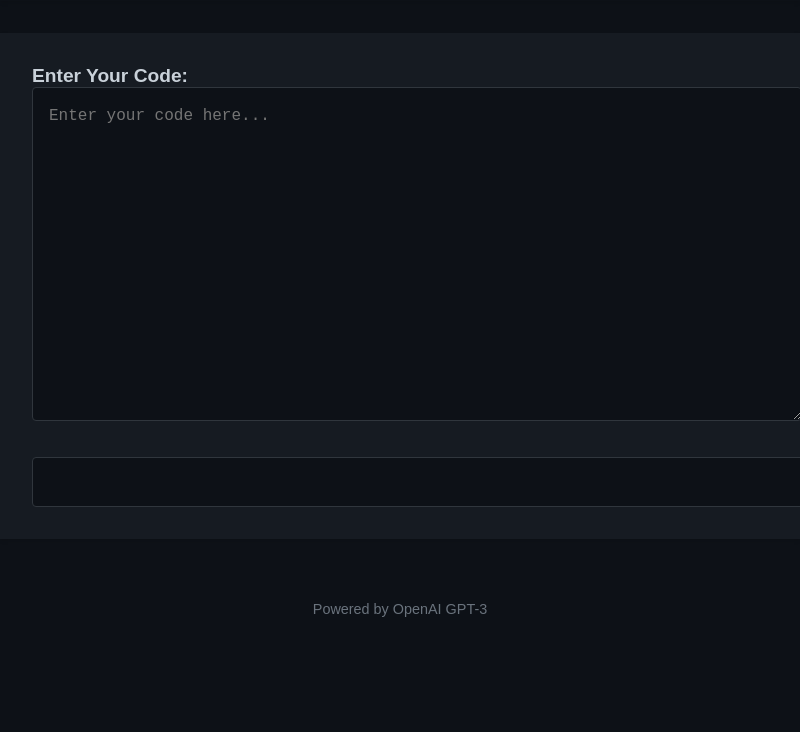
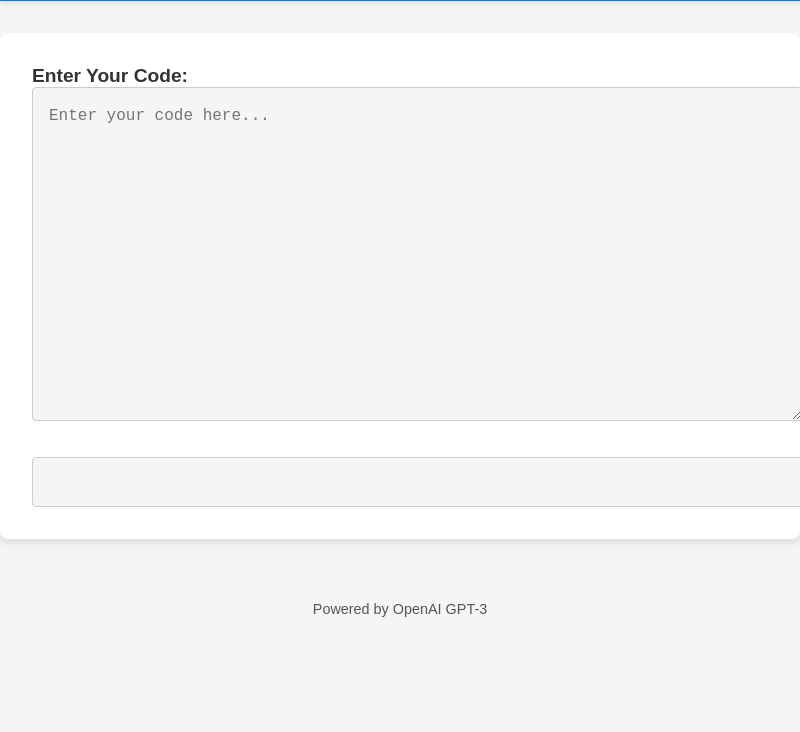
Before and after one commit to kyuikaa/CodeInspectorX, an Electron app: page index.html in a window 800 px wide. Shown: the part 68-800 px from the top of the page. Drawn offline with Linux system fonts and the light colour scheme; no server answers.

Commit message:
chore(styles.css): update background color, font color, and button colors in various sections
- Change background color and font color in body section
- Update background color and font color in header section
- Change button color in .nav-right button and .nav-right button:hover sections
- Update background color and font color in main section
- Change border color and font color in textarea section
- Update button color and font color in button and button:hover sections
- Change border color, background color, and font color in .result section
- Update background color, font color, and color in footer section

This commit updates the styles.css file to improve the visual appearance of the website.

```diff
--- a/styles.css
+++ b/styles.css
@@ -2,13 +2,13 @@ body {
     font-family: 'Arial', sans-serif;
     margin: 0;
     padding: 0;
-    background-color: #0d1117;
-    color: #c9d1d9;
+    background-color: #f5f5f5;
+    color: #333;
 }
 
 header {
-    background-color: #0d1117;
-    color: #58a6ff; /* GitHub blue color */
+    background-color: #007bff;
+    color: white;
     padding: 1rem 0;
     box-shadow: 0 2px 4px rgba(0, 0, 0, 0.1);
 }
@@ -29,7 +29,7 @@ nav {
 
 .nav-right button {
     padding: 0.5rem 1rem;
-    background-color: #28a745; /* GitHub green color */
+    background-color: #28a745; /* Success green color */
     color: white;
     border: none;
     border-radius: 4px;
@@ -39,40 +39,41 @@ nav {
 }
 
 .nav-right button:hover {
-    background-color: #239940; /* Darker green on hover */
+    background-color: #239940;
 }
 
 main {
     max-width: 800px;
     margin: 2rem auto;
     padding: 2rem;
-    background-color: #161b22;
-    box-shadow: 0 2px 4px rgba(0, 0, 0, 0.1);
+    background-color: #ffffff;
+    box-shadow: 0 4px 6px rgba(0, 0, 0, 0.1);
+    border-radius: 8px;
 }
 
 .code-input label {
     font-weight: bold;
     font-size: 1.2rem;
-    color: #c9d1d9;
+    color: #333;
 }
 
 textarea {
     width: 100%;
     height: 300px;
     padding: 1rem;
-    border: 1px solid #30363d;
+    border: 1px solid #ccc;
     border-radius: 4px;
     resize: vertical;
     font-size: 1rem;
-    background-color: #0d1117;
-    color: #c9d1d9;
-    font-family: 'Courier New', monospace; /* Monospaced font for code */
+    background-color: #f5f5f5;
+    color: #333;
+    font-family: 'Courier New', monospace;
     line-height: 1.5;
 }
 
 button {
     padding: 0.5rem 1rem;
-    background-color: #0366d6; /* GitHub blue color */
+    background-color: #007bff;
     color: white;
     border: none;
     border-radius: 4px;
@@ -82,31 +83,30 @@ button {
 }
 
 button:hover {
-    background-color: #005cc5; /* Darker blue on hover */
+    background-color: #0056b3;
 }
 
 .result {
     margin-top: 2rem;
-    border: 1px solid #30363d;
+    border: 1px solid #ccc;
     border-radius: 4px;
     padding: 1.5rem;
     width: 100%;
     white-space: pre-wrap;
     font-size: 1rem;
-    background-color: #0d1117;
-    color: #c9d1d9;
+    background-color: #f5f5f5;
+    color: #333;
 }
 
 footer {
-    background-color: #0d1117;
-    color: #6a737d;
+    background-color: #f5f5f5;
+    color: #555;
     text-align: center;
     padding: 1rem 0;
     font-size: 0.9rem;
 }
 
 /* Responsive Styles */
-
 @media (max-width: 768px) {
     main {
         padding: 1rem;
```
